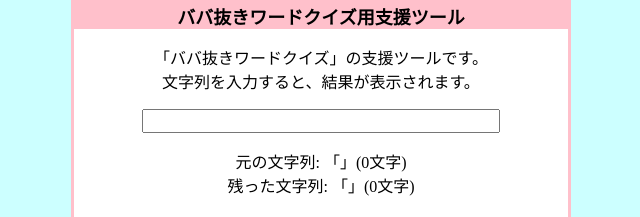
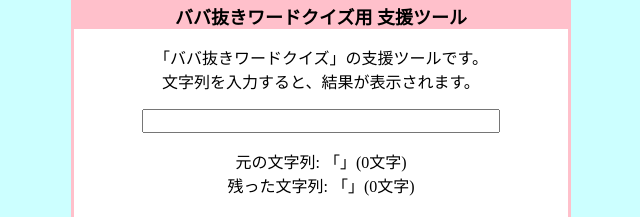
Before and after one commit to tatt61880/OldMaidQuizTool, a plain HTML site: page index.html in a window 1280 px wide. Shown: the top 217 px of the page, 319-959 px from the left. Drawn offline with Linux system fonts and the light colour scheme.

Commit message:
Update index.html

```diff
--- a/index.html
+++ b/index.html
@@ -16,7 +16,7 @@
 <body>
 <div id="contents">
   <div class="pink">
-    <h1>ババ抜きワードクイズ用支援ツール</h1>
+    <h1>ババ抜きワードクイズ用 支援ツール</h1>
     <p>
     「ババ抜きワードクイズ」の支援ツールです。<br>
     文字列を入力すると、結果が表示されます。<br>
```
